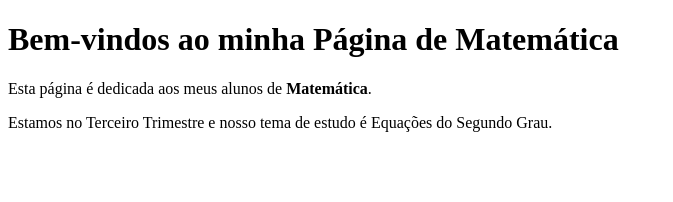
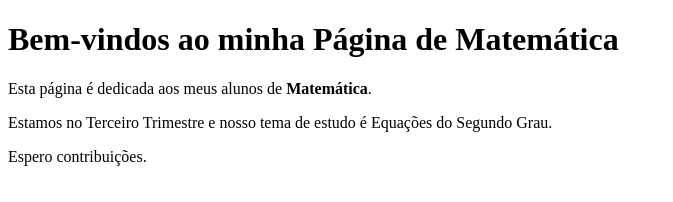
Before and after one commit to Jobapedrosa/criando-site-matem-tica, a plain HTML site: page index.html in a window 1280 px wide. Shown: the whole page, without its empty margins (0-673 px from the left). Drawn offline with Linux system fonts and the light colour scheme.

Commit message:
Adicionando texto.

```diff
--- a/index.html
+++ b/index.html
@@ -11,5 +11,6 @@
 
     <p>Esta página é dedicada aos meus alunos de <strong>Matemática</strong>.</p>
     <p>Estamos no Terceiro Trimestre e nosso tema de estudo é Equações do Segundo Grau.</p>
+    <p>Espero contribuições.</p>
 </body>
 </html>
```
